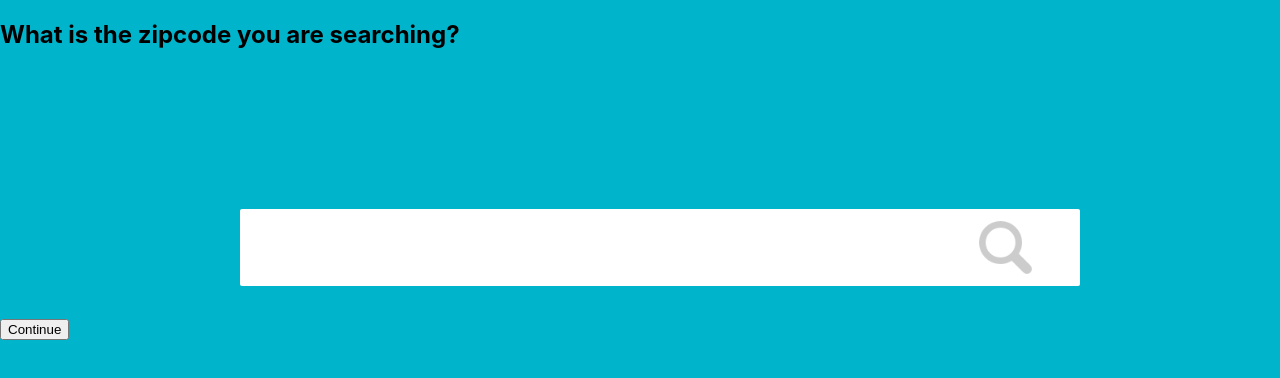
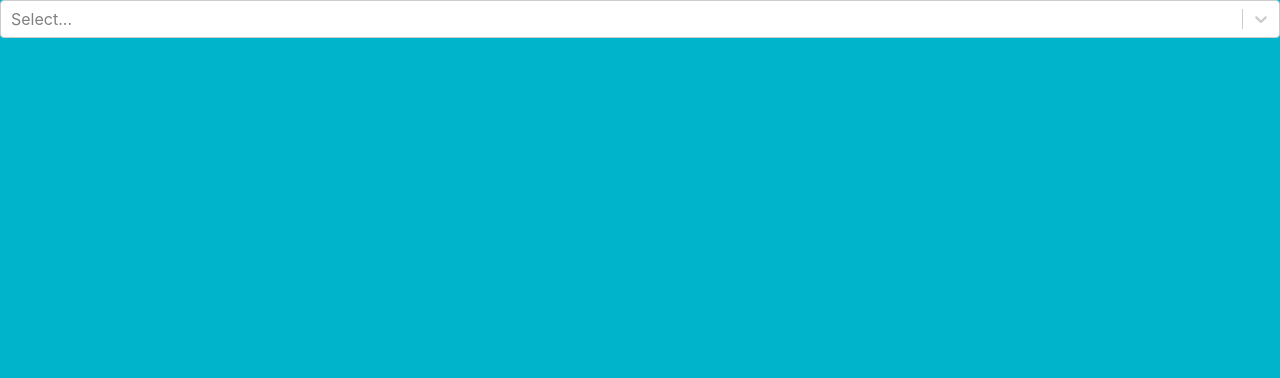
Before and after one commit to yangzhou0/skill-link_frontend, a React (Create React App) app in the folder front-end/: page /jobs in a window 1280 px wide. Shown: the top 378 px of the page. Built offline with nearby package versions, Linux system fonts and the light colour scheme.

Commit message:
convert dropdown selection for job to react-select package

```diff
--- a/front-end/src/API/AutoCompleteAPI.js
+++ b/front-end/src/API/AutoCompleteAPI.js
@@ -16,8 +16,8 @@ const getJobAutoCompleteResults = async (input) => {
       break;
     }
     result.push({
-      "jobTitle":data[i]['suggestion'],
-      "uuid":data[i]['uuid']})
+      "label":data[i]['suggestion'],
+      "value":data[i]['uuid']})
   }
   return result;
 };
--- a/front-end/src/components/JobSearchBar.js
+++ b/front-end/src/components/JobSearchBar.js
@@ -1,97 +1,24 @@
 import React,{useState, useEffect} from 'react'
-import { Link} from 'react-router-dom';
+import AsyncSelect from 'react-select/async';
 import {getJobAutoCompleteResults} from '../API/AutoCompleteAPI'
-import {searchByJob} from '../API/JobSearchAPI'
-import './css/SearchBar.css'
-
-export default function SearchBar({updateAssociatedSkills}) {
-  const [input, setInput] = useState('');
-  const [autoCompleteResults, setAutoCompleteResults] = useState([]);
-  const [searchContent, setSearchContent] = useState('');
-  const [activeOption, setActiveOption] = useState(0);
-  const [showOptions, setShowOptions] = useState(true);
-  const [associatedSkills, setAssociatedSkills] = useState(Object());
-
-  useEffect(async ()=>{
-    setAutoCompleteResults(await getJobAutoCompleteResults(input))
-  },[input])
-
-  const handleType = async (e) =>{
-    let userInput = e.target.value;
-    await setShowOptions(true)
-    await setInput(userInput)
-
-    // make API calls to auto complete in backend to change autoCompleteResults
-  }
-
-  const handleClick = (e) =>{
-    setActiveOption(0)
-    setShowOptions(false)
-    setInput(e.currentTarget.innerText)
-  }
-  const handleSearch = async (e) =>{
-    let searchedUUID = findUUIDFromAutocompletes(input)
-    console.log('serached',searchedUUID)
-    await setSearchContent(searchedUUID)
-    searchByJob(searchedUUID).then((response)=>{
-      console.log(response);
-      updateAssociatedSkills(response)
-    })
-  }
-
-  const findUUIDFromAutocompletes = (title) => {
-    for (let i = 0; i < autoCompleteResults.length;i++){
-      if (autoCompleteResults[i]['jobTitle'] == input){
-        return autoCompleteResults[i]['uuid']
-      }
-    }
-  }
 
 
-  const handleKeyDown = (e) => {
-    if (e.keyCode === 13) {
-      setActiveOption(0)
-      setShowOptions(false)
-      if (autoCompleteResults.length){
-        setInput(autoCompleteResults[activeOption]['jobTitle'])
-      }
-      else{
-        return
-      }
-    } else if (e.keyCode === 38) {
-      if (activeOption === 0) {
-        return;
-      }
-      setActiveOption(activeOption - 1)
-    } else if (e.keyCode === 40) {
-      if (activeOption === autoCompleteResults.length - 1) {
-        return;
-      }
-      setActiveOption(activeOption + 1)
-    }
+
+export default function JobSearchBar() {
+
+  const loadNewOptions = inputValue => getJobAutoCompleteResults(inputValue);
+  const [selectedJob, setSelectedJob] = useState(Object())
+  const handleSelectJob = (e)=>{
+    setSelectedJob(e)
   }
-
   return (
-    <React.Fragment>
-        <div><h2>What is the zipcode you are searching?</h2></div>
-      <div className = 'search'>
-        <input className="search-box" onChange={(e) =>handleType(e)} onKeyDown={(e)=>{handleKeyDown(e)}} type = 'text' value = {input}/>
-        <input type="submit" value ='' className = 'search-btn' onClick = {(e)=>handleSearch(e)} />
-      </div>
-      <ul className="options">
-        {showOptions && input && autoCompleteResults.map((option,index) =>(
-          <li className = {index === activeOption ? 'option-active' : ''} onClick={e=>handleClick(e)}>{option['jobTitle']}</li>
-        ))}
-      </ul>
-      {showOptions && input && autoCompleteResults.length === 0 &&
-      <div className="no-options">
-        <em>No Option!</em>
-      </div>
-      }
-
-
-      <Link to={`/zipcode`}> <button id = ''>Continue</button></Link>
-
-    </React.Fragment>
+    <div>
+      <AsyncSelect
+        cacheOptions
+        defaultOptions
+        loadOptions={loadNewOptions}
+        onChange = {handleSelectJob}
+      />
+    </div>
   )
 }
--- a/front-end/src/components/SkillSearchBar.js
+++ b/front-end/src/components/SkillSearchBar.js
@@ -5,12 +5,6 @@ import {getSkillAutoCompleteResults} from '../API/AutoCompleteAPI'
 
 
 export default function SkillSearchBar() {
-  const [options, setOptions] = useState([]);
-  const [input, setInput] = useState('py');
-  const [selectedOptions, setSelectedOptions] = useState([]);
-  // useEffect(() => {
-  //   getSkillAutoCompleteResults(input).then(options => setOptions(options))
-  // },[input])
 
   const loadNewOptions = inputValue => getSkillAutoCompleteResults(inputValue);
 
```
Also changed, not shown: 1 other file (tests, documents, lock files or other folders).
